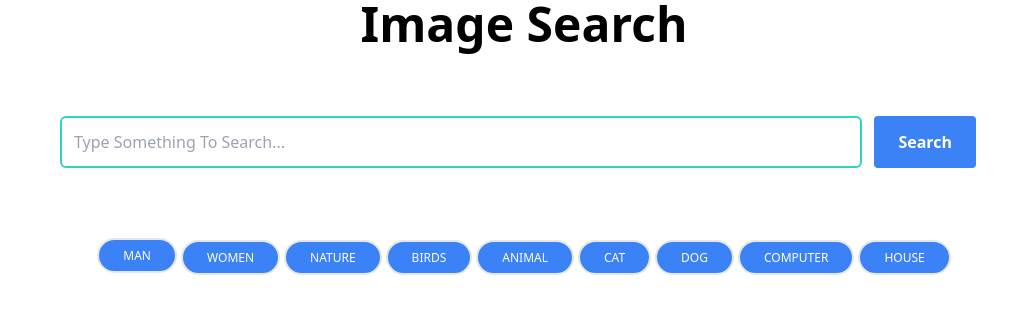
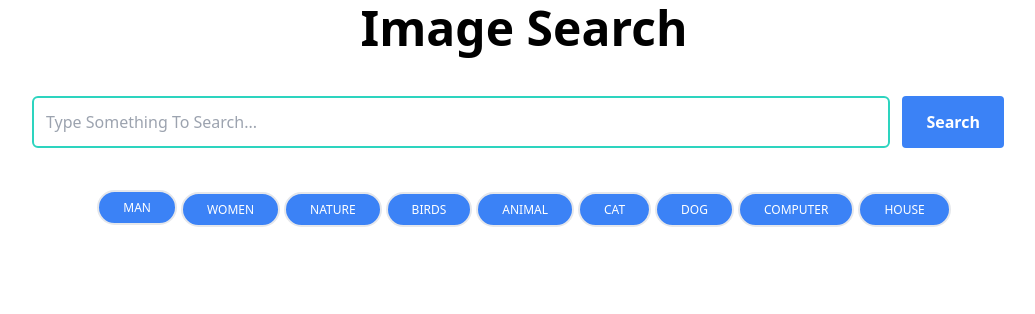
Before and after one commit to Praveenskg/Image, a React (Vite) app: page / in a window 1280 px wide. Shown: the top 314 px of the page, without its empty margins (116-1151 px from the left). Built offline with nearby package versions, Linux system fonts and the light colour scheme.

Commit message:
:art: Improving UI

```diff
--- a/src/App.jsx
+++ b/src/App.jsx
@@ -61,11 +61,11 @@ const App = () => {
 
   return (
     <>
-      <h1 className=" text-3xl md:text-4xl   shadow-blue-200 lg:text-5xl text-center font-bold text-dark ">
-       Image Search
+      <h1 className=" text-3xl md:text-4xl m-1 shadow-blue-200 lg:text-5xl text-center font-bold text-dark ">
+        Image Search
       </h1>
       <form
-        className="w-full max-w-5xl  mx-auto rounded-xl p-12 "
+        className="w-full max-w-5xl  mx-auto rounded-xl p-5 "
         onSubmit={handleSearch}
       >
         <div className="my-5 flex">
```
